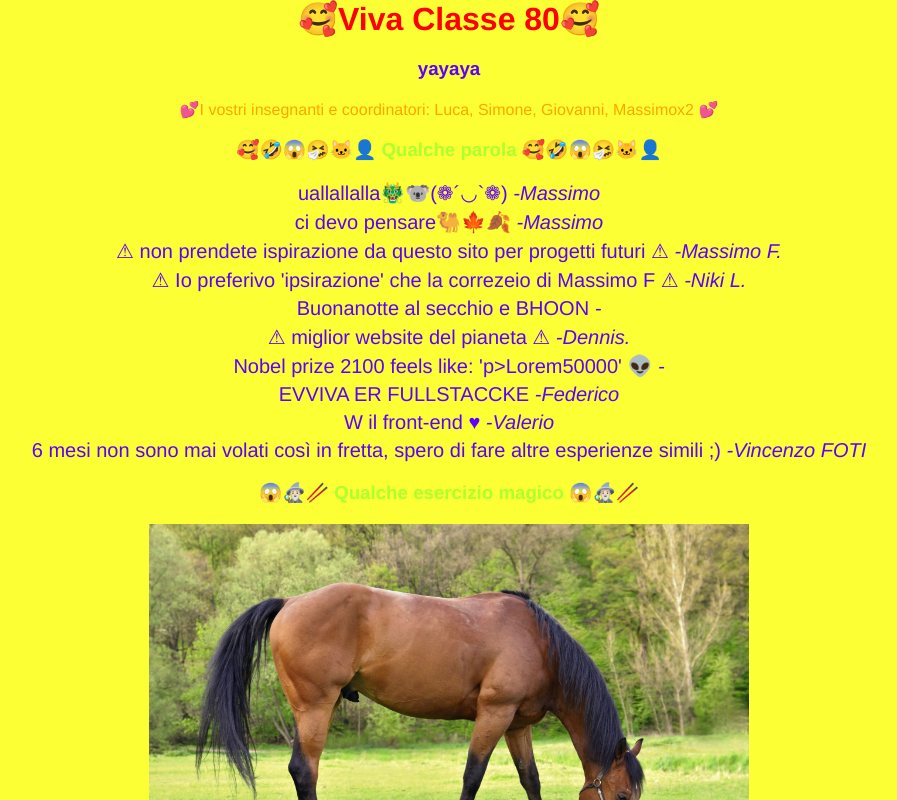
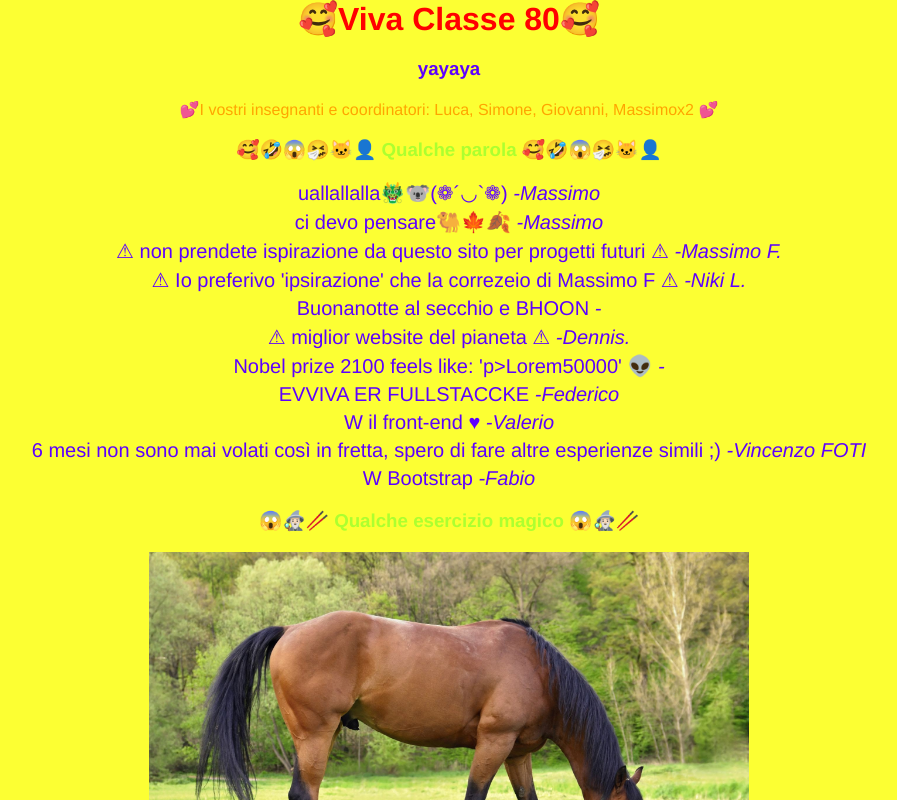
Before and after one commit to macs-massimopiazza/i-classe-80, a Vue app: page / in a window 1280 px wide. Shown: the top 800 px of the page, without its empty margins (191-1088 px from the left). Built offline with nearby package versions, Linux system fonts and the light colour scheme.

Commit message:
Add message

```diff
--- a/src/App.vue
+++ b/src/App.vue
@@ -25,12 +25,14 @@ export default {
         { testo: "ci devo pensare🐫🍁🍂", nome: "Massimo" },
         { testo: "⚠ non prendete ispirazione da questo sito per progetti futuri ⚠", nome: "Massimo F." },
         { testo: "⚠ Io preferivo 'ipsirazione' che la correzeio di Massimo F ⚠", nome: "Niki L." },
-        { testo: "Buonanotte al secchio e BHOON"},
+        { testo: "Buonanotte al secchio e BHOON" },
         { testo: "⚠ miglior website del pianeta ⚠", nome: "Dennis." },
         { testo: "Nobel prize 2100 feels like: 'p>Lorem50000' 👽 " },
         { testo: "EVVIVA ER FULLSTACCKE", nome: "Federico" },
         { testo: "W il front-end ♥", nome: "Valerio" },
-        { testo: "6 mesi non sono mai volati così in fretta, spero di fare altre esperienze simili ;)", nome: "Vincenzo FOTI"},
+        { testo: "6 mesi non sono mai volati così in fretta, spero di fare altre esperienze simili ;)", nome: "Vincenzo FOTI" },
+        { testo: "W Bootstrap", nome: "Fabio" },
+
       ],
       esercizi: [
         { link: "ciao", imagePath: "./images/cavallo.jpg" },
```
